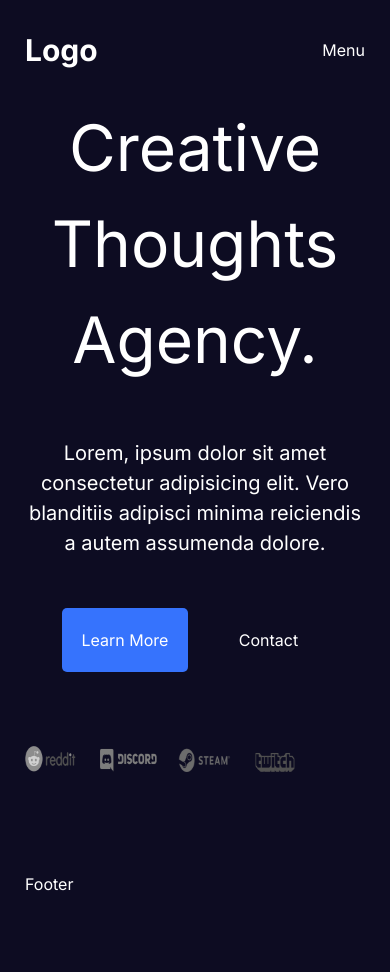
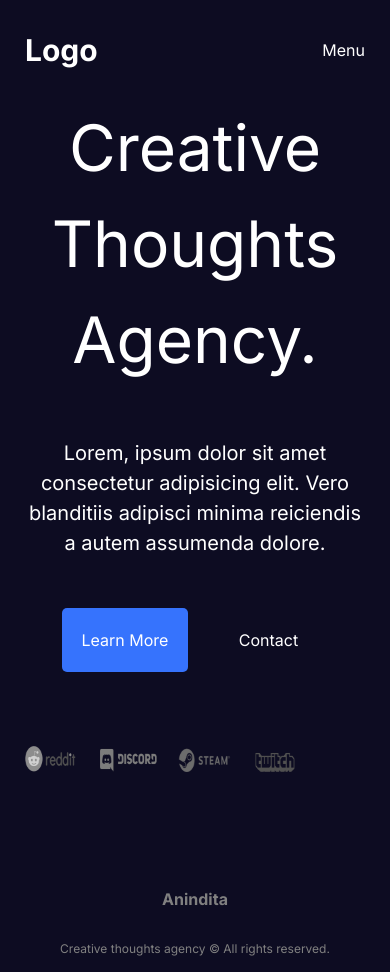
Before and after one commit to ANINDITAPRIYADARSHINI/Blog-next, a Next.js app: page / in a window 390 px wide. Before the commit the page ends 896 px from the top, so only its background shows below. Built offline with nearby package versions, Linux system fonts and the light colour scheme.

Commit message:
Added footer layout with its media query.

```diff
--- a/app/components/footer/Footer.tsx
+++ b/app/components/footer/Footer.tsx
@@ -1,7 +1,10 @@
+import styles from "./footer.module.css";
+
 export default function Footer() {
     return (
-      <div>
-        <h1>Footer</h1>
+      <div className={styles.container}>
+        <div className={styles.logo}>Anindita</div>
+        <div className={styles.text}>Creative thoughts agency © All rights reserved.</div>
       </div>
     );
   }
--- /dev/null
+++ b/app/components/footer/footer.module.css
@@ -0,0 +1,22 @@
+.container {
+	height: 100px;
+	display: flex;
+	align-items: center;
+	justify-content: space-between;
+	color: gray;
+}
+
+.logo {
+	font-weight: bold;
+}
+.text {
+	font-size: 12px;
+}
+
+@media (max-width:768px){
+    .container{
+        flex-direction: column;
+        align-items: center;
+        justify-content: space-around;
+    }
+}
```
